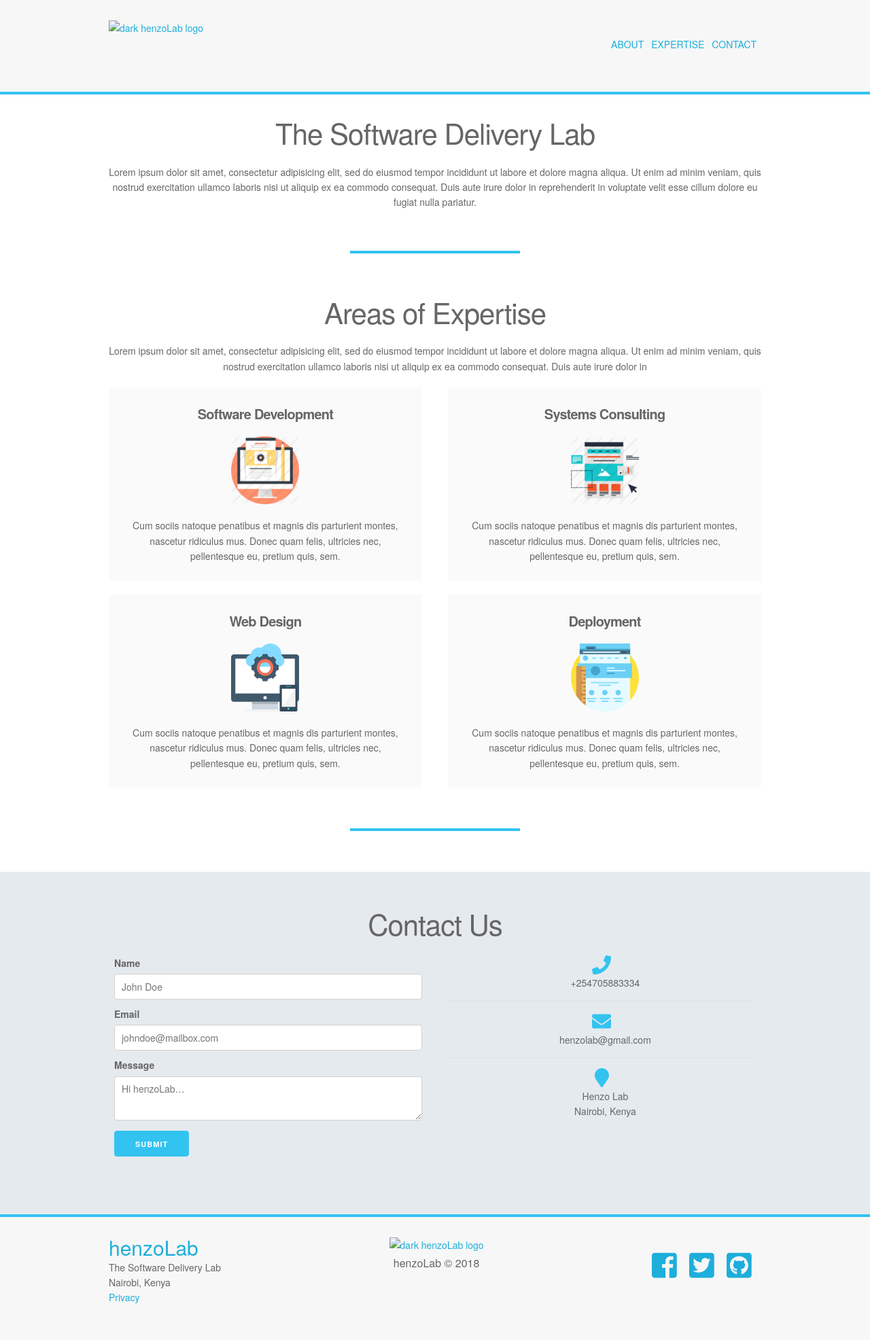
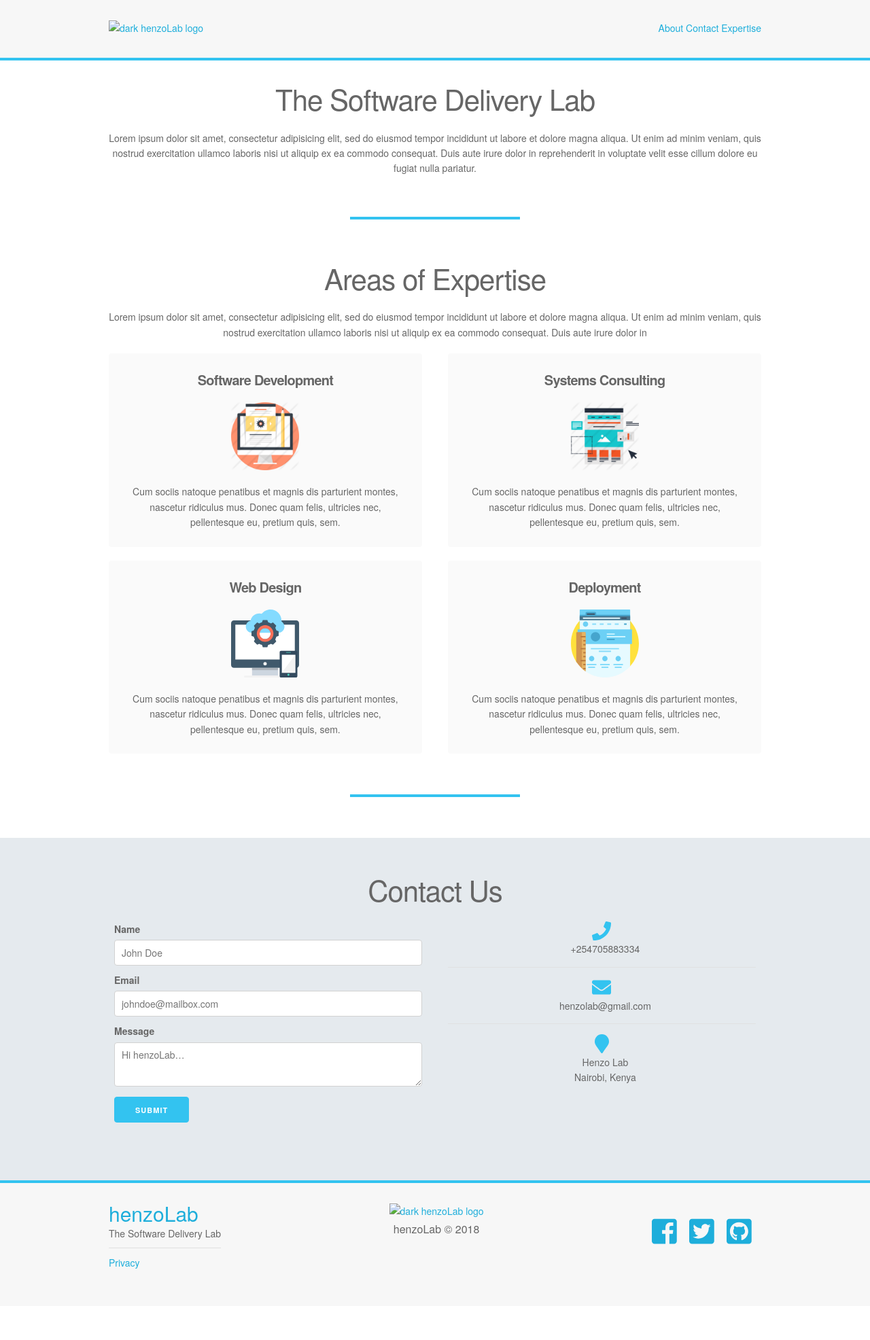
Before and after one commit to ErickMwazonga/henzoLab, a Jekyll site: the page built from index.html, in a window 1280 px wide. Shown: the whole page at 68% size. Built offline with Jekyll 4.4.1, drawn with Linux system fonts in a browser that asks for light colours; nearby versions of some CDN libraries; after the commit the page ends 1922 px from its top, so only the background shows below that.

Commit message:
Created Data to hold static data of the website

```diff
--- /dev/null
+++ b/_data/navigation.yaml
@@ -0,0 +1,6 @@
+- name: About
+  link: /#about/
+- name: Contact
+  link: /#contact/
+- name: Expertise
+  link: /#work/
--- a/_includes/footer.html
+++ b/_includes/footer.html
@@ -3,10 +3,10 @@
         <div class="twelve columns">
             <div class="footer">
                 <div class="footer-left">
-                    <a class="footer-company" href="#">henzoLab</a>
-                    <p>The Software Delivery Lab</p>
-                    <p>Nairobi, Kenya</p>
-                    <a href="#">Privacy</a>
+                    <a class="footer-company" href="#">{{ site.data.settings.title }}</a>
+                    <p>{{ site.data.settings.description }}</p>
+                    <hr>
+                    <a href="#">{{ site.data.settings.privacy }}</a>
                 </div>
 
 
@@ -22,9 +22,9 @@
 
                 <div class="footer-right">
                     <ul>
-                        <li><a href="#" title=""><i class="fab fa-facebook-square fa-3x"></i></a></li>
-                        <li><a href="#" title=""><i class="fab fa-twitter-square fa-3x"></i></a></li>
-                        <li><a href="#" title=""><i class="fab fa-github-square fa-3x"></i></a></li>
+                        {% for link in site.data.footer.right_links %}
+            				<li><a href='{{ link.link }}'><i class="{{ link.fa }}"></i></a></li>
+            			{% endfor %}
                     </ul>
                 </div>
             </div>
--- a/_includes/header.html
+++ b/_includes/header.html
@@ -7,9 +7,13 @@
                         <span class="dark-logo"><img width="104" height="38" src="{{ site.baseurl }}/assets/images/logo/dark.svg" alt="dark henzoLab logo"></span>
                     </a>
                     <ul class="nav-right">
-                        <li><a href="#about">About</a></li>
-                        <li><a href="#work">Expertise</a></li>
-                        <li><a href="#contact">Contact</a></li>
+                        {% for link in site.data.navigation %}
+                            {% assign class = "" %}
+                            {% if link.link == page.url %}
+                                {% assign class = class | append: " active" %}
+                            {% endif %}
+                            <a href="#" class="{{ class }}">{{ link.name }}</a>
+                        {% endfor %}
                      </ul>
                 </nav>
             </div>
--- a/_sass/footer.scss
+++ b/_sass/footer.scss
@@ -14,6 +14,9 @@
             .footer-company {
                 line-height: 30px;
                 font-size: 30px;
+            }
+            hr {
+                margin: 10px 0;
             }
         }
 
```
Also changed, not shown: _data/footer.yaml (added, +15 -0 lines), _data/settings.yaml (added, +7 -0 lines).
